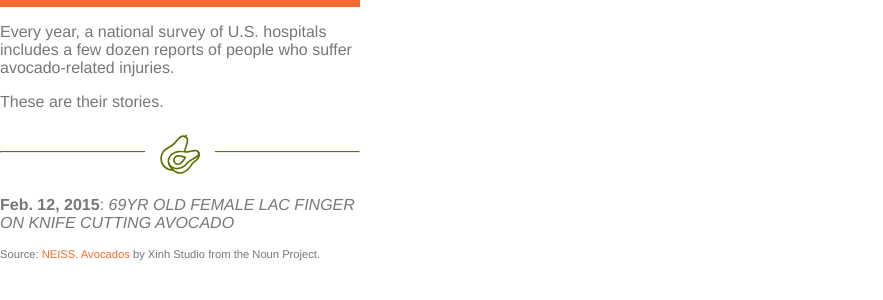
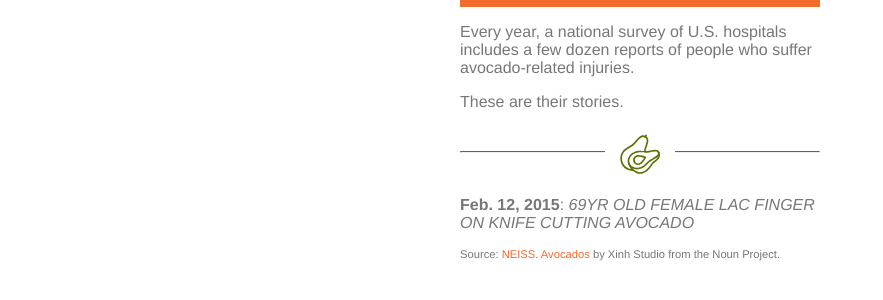
Before and after one commit to reporting-texas/2017-04-14-avocado-widget, a plain HTML site: page index.html in a window 1280 px wide. Shown: the whole page, without its empty margins (0-883 px from the left). Drawn offline with Linux system fonts and the light colour scheme.

Commit message:
centered

```diff
--- a/index.html
+++ b/index.html
@@ -7,6 +7,7 @@
   <link rel="stylesheet" href="style.css" />
 </head>
 <body>
+  <div class="wrapper">
     <p>Every year, a national survey of U.S. hospitals includes a few dozen reports of people who suffer avocado-related injuries.</p>
     <p style="margin-bottom: 40px;">These are their stories.</p>
     <audio src="le.mp3" id="player" style="display:none;"></audio>
@@ -25,5 +26,6 @@
     </div>
     <div class="small">Source: <a href="https://www.cpsc.gov/research--statistics/neiss-injury-data" target="_blank">NEISS</a>. <a href="https://thenounproject.com/search/?q=avocado&i=568404" target="_blank">Avocados</a> by Xinh Studio from the Noun Project.</div>
     <script src="script.js"></script>
+  </div>
 </body>
 </html>
--- a/style.css
+++ b/style.css
@@ -8,8 +8,12 @@ body {
   padding: 0;
   background-color: white;
   color: #777;
+}
+
+div.wrapper {
   border-top: 7px solid #F36B2E;
   max-width: 360px;
+  margin: 0 auto;
 }
 
 div.avocado {
```
Lines whose indentation alone changed are shown as unchanged.
